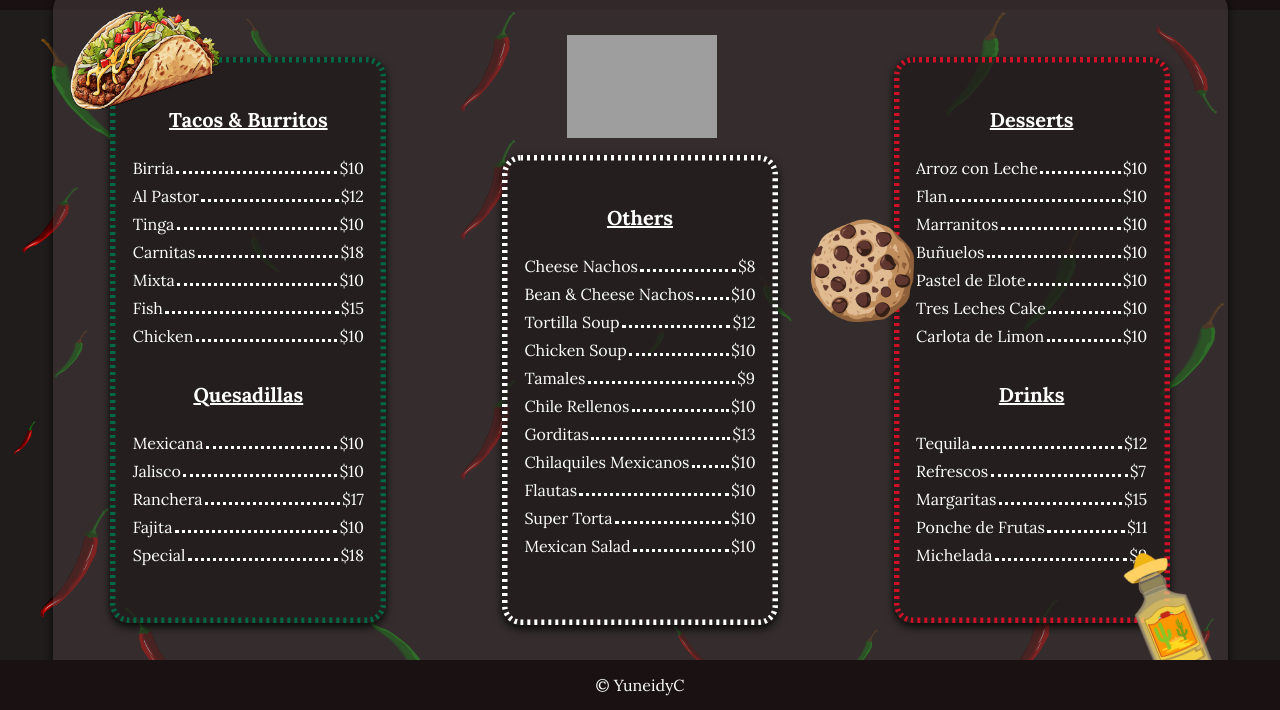
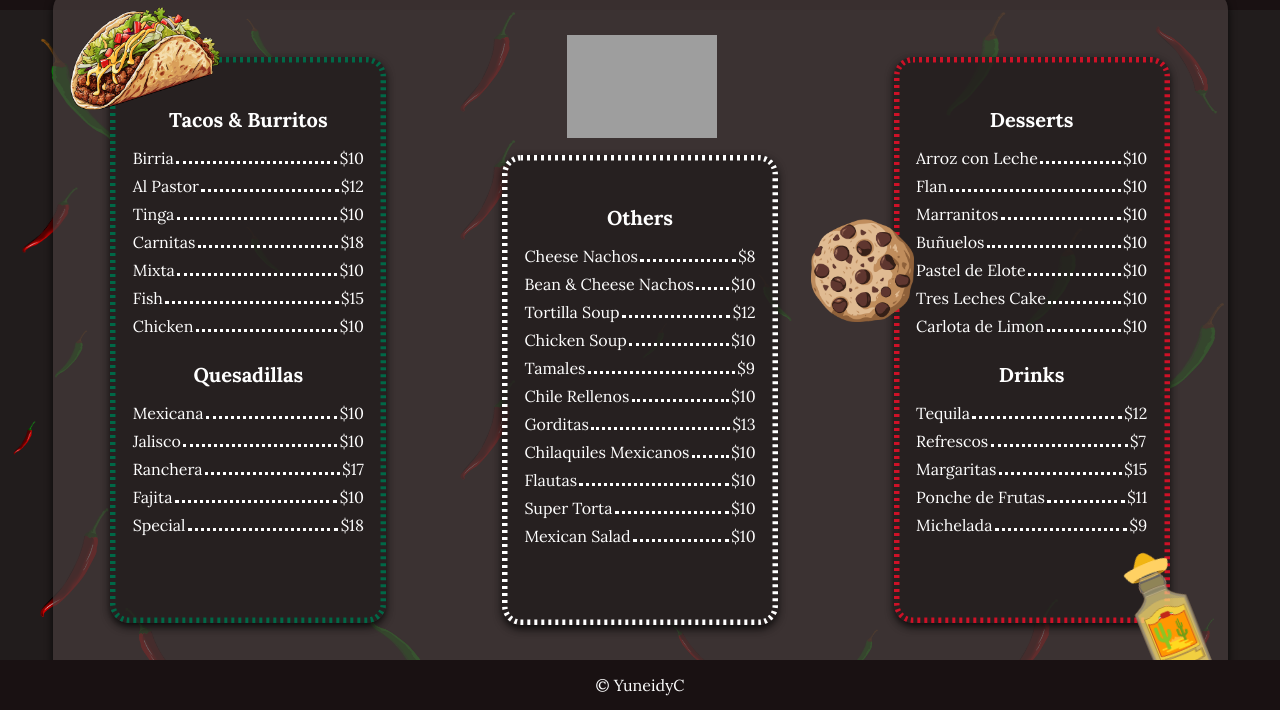
Before and after one commit to YuneidyC/TheOdinProject-RestaurantPage, a website: page src/menu.html in a window 1280 px wide. Shown: the part 90-800 px from the top of the page. Drawn offline with Linux system fonts and the light colour scheme; grey boxes are pictures that could not be loaded.

Commit message:
Update card's var color

```diff
--- a/src/contact.css
+++ b/src/contact.css
@@ -10,7 +10,7 @@
     .hours-container {
         width: 480px;
         height: 475px;
-        background-color: #433939d2;
+        background-color: var(--second-color);
         border-radius: 20px;
         text-align: center;
         display: flex;
--- a/src/menu.css
+++ b/src/menu.css
@@ -13,7 +13,7 @@
     display: flex;
     justify-content: space-around;
     align-items: center;
-    background-color: #43393998;
+    background-color: var(--second-color);
     border-radius: 20px;
     z-index: 100;
     box-shadow: 0px 4px 9px 0px rgba(0,0,0,0.79);
@@ -53,7 +53,6 @@
             font-weight: bold;
             text-align: center;
             padding-top: 50px;
-            text-decoration-line: underline;
         }
 
         .taco {
@@ -80,7 +79,6 @@
             font-weight: bold;
             text-align: center;
             padding-top: 50px;
-            text-decoration-line: underline;
             margin: auto auto;
         }
 
@@ -102,7 +100,6 @@
             font-weight: bold;
             text-align: center;
             padding-top: 50px;
-            text-decoration-line: underline;
             margin: auto auto;
         }
 
@@ -132,7 +129,7 @@
     }
 
     ol {
-        padding: 20px;
+        padding: 10px 20px;
     }
 
     li {
```
